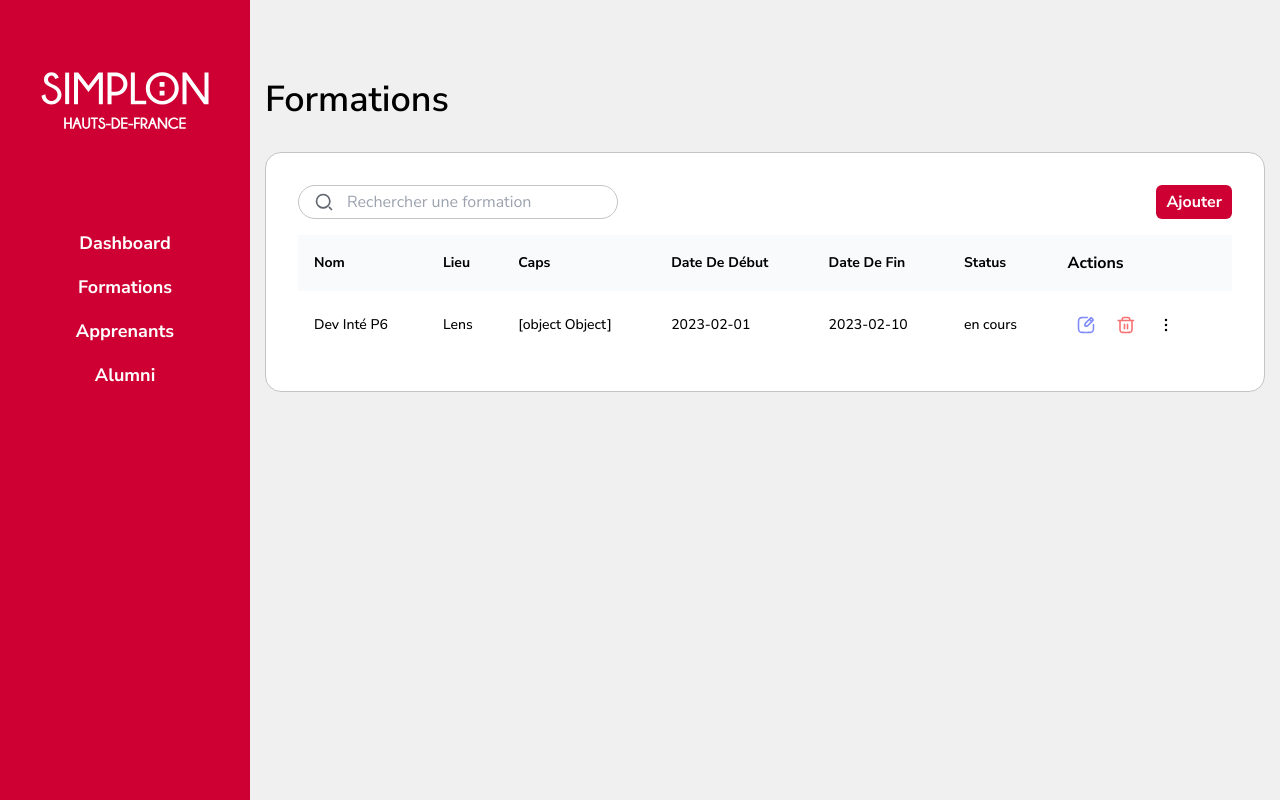
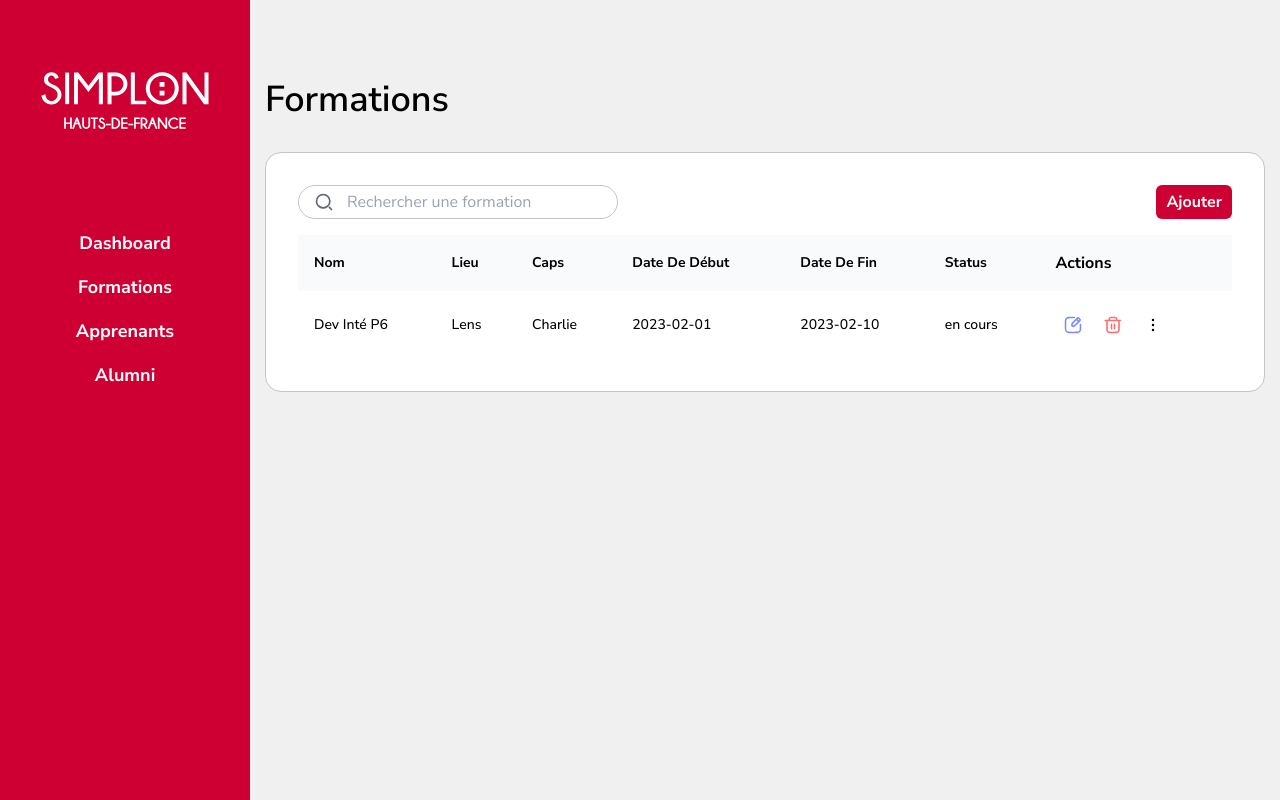
Before and after one commit to Simplon-hdf/Simplon-bot-front, an Angular app: page /formations in a window 1280 px wide. Built offline with nearby package versions, Linux system fonts and the light colour scheme.

Commit message:
feat: add popup methods

```diff
--- a/src/app/components/formations/formations.component.html
+++ b/src/app/components/formations/formations.component.html
@@ -71,7 +71,7 @@
                                     {{formation.place}} </td>
                                 <td
                                     class="p-4 whitespace-nowrap text-wrap text-sm leading-6 font-medium text-gray-900 max-w-[200px]">
-                                    {{formation.caps}} </td>
+                                    {{formation.caps.name}} </td>
                                 <td
                                     class="p-4 whitespace-nowrap text-sm leading-6 font-medium text-gray-900">
                                     {{formation.start_date}} </td>
--- a/src/app/components/formations/formations.component.ts
+++ b/src/app/components/formations/formations.component.ts
@@ -29,6 +29,7 @@ export class FormationsComponent {
 
   addFormation(formation: FormationModel) {
     this.formationService.addFormation(formation);
+    console.log(formation);
     this.closePopup();
   }
 }
```
